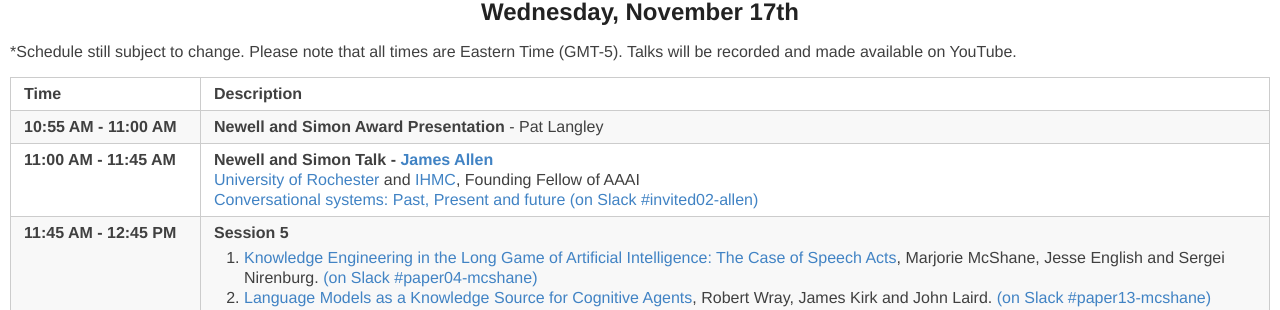
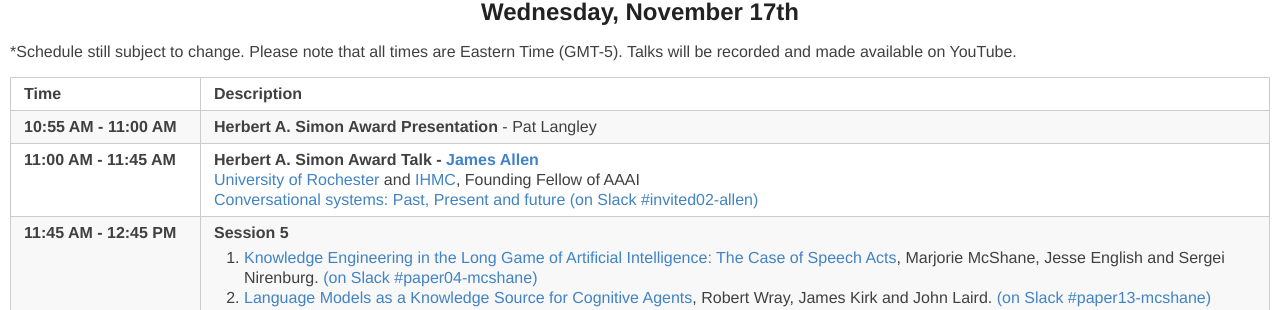
Before and after one commit to AdvancesInCognitiveSystems/acs2021, a Jekyll site: the page built from _days/wednesday-day2.md, in a window 1280 px wide. Shown: the part 213-523 px from the top of the page. Built offline with Jekyll 4.4.1, drawn with Linux system fonts in a browser that asks for light colours.

Commit message:
N&S award -> Herbert A. Simon Award

```diff
--- a/_days/wednesday-day2.md
+++ b/_days/wednesday-day2.md
@@ -16,12 +16,12 @@ and made available on YouTube.
 <th> Description </th>
 </tr>
 <tr> <td> <span class="schedtime"> 10:55 AM - 11:00 AM </span></td> <td>
-<b> Newell and Simon Award Presentation </b>  - Pat Langley</td>
+<b> Herbert A. Simon Award Presentation </b>  - Pat Langley</td>
 </tr>
 
 <tr>
 <td> <span class="schedtime"> 11:00 AM - 11:45 AM </span></td>
-<td> <b>  Newell and Simon Talk - <a href="{{site.baseurl}}/speakers/james_allen/"> James Allen</a> </b><br>
+<td> <b>  Herbert A. Simon Award Talk - <a href="{{site.baseurl}}/speakers/james_allen/"> James Allen</a> </b><br>
     <a href="https://www.cs.rochester.edu/u/james/">University of
     Rochester</a> and <a href="https://www.ihmc.us/groups/jallen/">IHMC</a>, Founding Fellow of AAAI<br>
     <a href="{{site.baseurl}}/talks/#allen">Conversational systems: Past, Present and future</a>  <a onClick="goToSlackChannel(102)"> (on Slack #invited02-allen)</a></td>
```
Also changed, not shown: _pages/invited_talks.md (+1 -1 lines), 1 other file.
